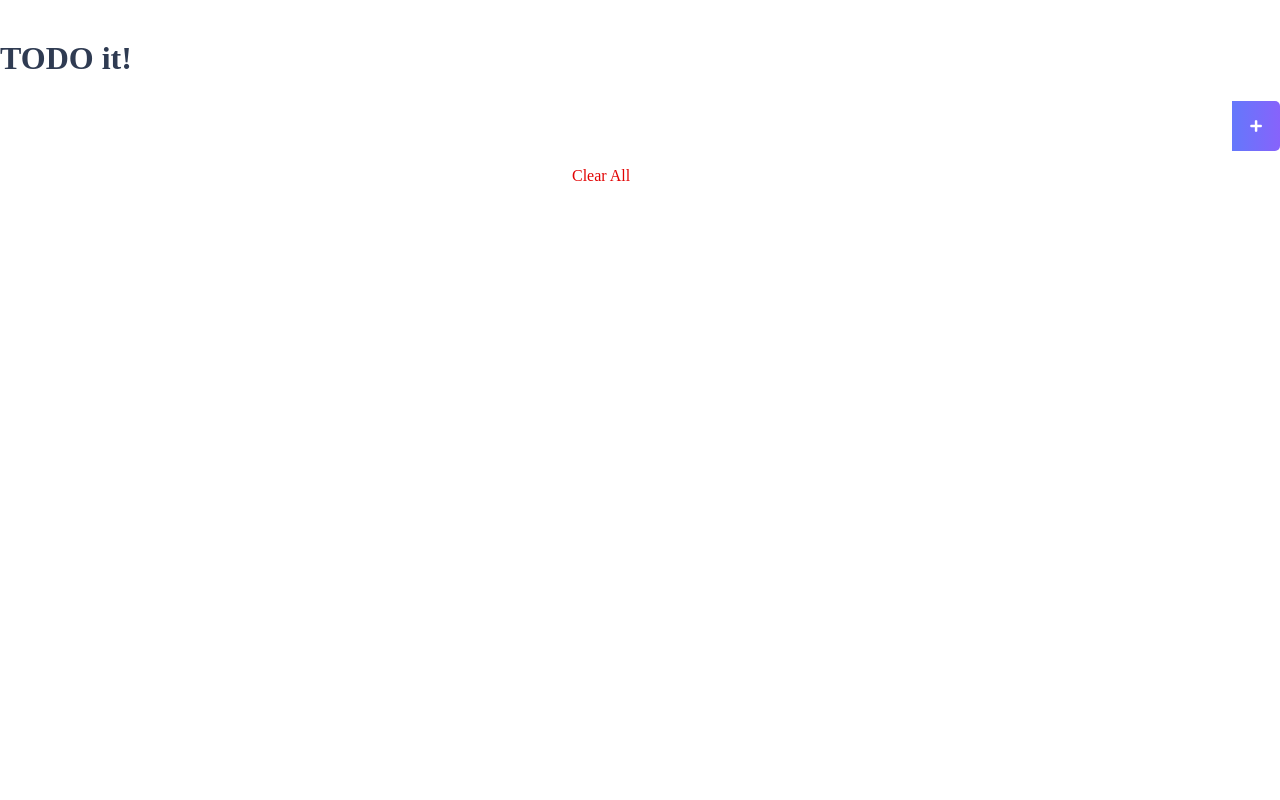
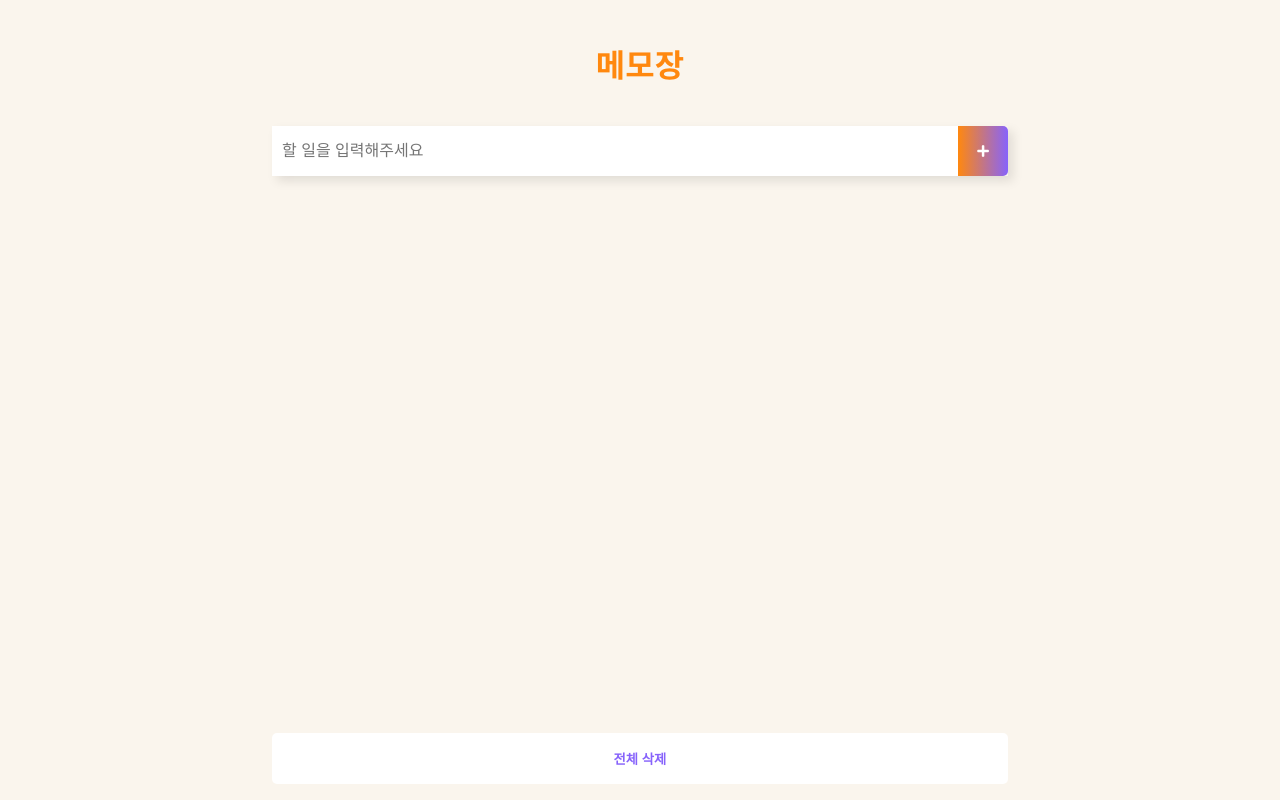
Before and after one commit to function-dh/inflearnVue, a Vue app: page / in a window 1280 px wide. Built offline with nearby package versions, Linux system fonts and the light colour scheme.

Commit message:
[작업] css 정리

```diff
--- a/src/App.vue
+++ b/src/App.vue
@@ -1,13 +1,16 @@
 <template>
   <div id="app">
-    <div id="header">
+    <header id="header">
       <TodoHeader />
-    </div>
+    </header>
     <div id="container">
       <TodoInput />
       <TodoList />
       <TodoClear />
     </div>
+
+    <!-- modal -->
+    <Modal />
   </div>
 </template>
 
@@ -16,6 +19,7 @@ import TodoHeader from './components/todo/TodoHeader'
 import TodoInput from './components/todo/TodoInput'
 import TodoList from './components/todo/TodoList'
 import TodoClear from './components/todo/TodoClear'
+import Modal from './components/common/Modal'
 
 export default {
   name: 'App',
@@ -23,12 +27,21 @@ export default {
     TodoHeader,
     TodoInput,
     TodoList,
-    TodoClear
+    TodoClear,
+    Modal
   }
 }
 </script>
 
 <style lang="scss">
-@import "@/assets/scss/common";
+  @import "@/assets/scss/common";
 
+  body{
+    background: $BACKGROUND;
+  }
+  .inner{
+    max-width: 768px;
+    margin: 0 auto;
+    padding: 0 16px;
+  }
 </style>
--- a/src/assets/scss/abstracts/_variables.scss
+++ b/src/assets/scss/abstracts/_variables.scss
@@ -1,17 +1,18 @@
 @charset "UTF-8";
 
-// version
-$VER: '0.1.0';
-
 // img url
-$imgUrl: '/static/#{$VER}/images';
+$imgUrl: '/static/images';
 
 // font url
-$fontUrl: '/static/#{$VER}/fonts';
+$fontUrl: '/static/fonts';
 $TEXT_FONT_STACK: (
   'en': ('-apple-system', 'BlinkMacSystemFont', 'San Francisco', 'Noto Sans KR', 'Malgun Gothic', '맑은고딕', '돋움', 'Dotum', 'Helvetica', 'Apple SD Gothic Neo', Sans-serif),
-  'ko': ('Noto Sans KR', 'Malgun Gothic', '맑은고딕', '돋움', 'Dotum', 'Helvetica', 'Apple SD Gothic Neo' Sans-serif)
+  'ko': ('Noto Sans KR', 'Malgun Gothic', '맑은고딕', '돋움', 'Dotum', 'Helvetica', 'Apple SD Gothic Neo', Sans-serif)
 );
 
-// color (미정)
-$TEXT_COLOR : #333;
+// color
+$TEXT_DEAFULT : #333;
+$BACKGROUND : #FAF5ED;
+$POINT : #FF880F;
+$POINT_PURPLE : #8763FB;
+$DISABLED_DEFAULT : #b3adad;
--- a/src/assets/scss/base/_typography.scss
+++ b/src/assets/scss/base/_typography.scss
@@ -6,5 +6,5 @@ body, textarea, pre {
   font-weight:normal;
   word-break: keep-all;
   -webkit-text-size-adjust: none;
-  color: $TEXT_COLOR;
+  color: $TEXT_DEAFULT;
 }
--- a/src/components/common/Modal.vue
+++ b/src/components/common/Modal.vue
@@ -1,77 +1,27 @@
 <template>
-  <transition name="modal">
-    <div class="modal-mask">
-      <div class="modal-wrapper">
-        <div class="modal-container">
+  <div v-if="false" class="Modal">
+    <div class="dim"></div>
+    <div class="modal-cont">
       <div class="modal-header">
         <slot name="header">
-              default header
+          기본 모달 header
         </slot>
       </div>
       <div class="modal-body">
         <slot name="body">
-              default body
+          기본 모달 container
         </slot>
       </div>
     </div>
   </div>
-    </div>
-  </transition>
 </template>
 
-<style>
-.modal-mask {
-  position: fixed;
-  z-index: 9998;
-  top: 0;
-  left: 0;
-  width: 100%;
-  height: 100%;
-  background-color: rgba(0, 0, 0, .5);
-  display: table;
-  transition: opacity .3s ease;
+<script>
+export default {
+
 }
+</script>
 
-.modal-wrapper {
-  display: table-cell;
-  vertical-align: middle;
-}
+<style lang="scss" scoped>
 
-.modal-container {
-  width: 300px;
-  margin: 0px auto;
-  padding: 20px 30px;
-  background-color: #fff;
-  border-radius: 2px;
-  box-shadow: 0 2px 8px rgba(0, 0, 0, .33);
-  transition: all .3s ease;
-  font-family: Helvetica, Arial, sans-serif;
-}
-
-.modal-header h3 {
-  margin-top: 0;
-  color: #42b983;
-}
-
-.modal-body {
-  margin: 20px 0;
-}
-
-.modal-default-button {
-  float: right;
-}
-
-.modal-enter {
-  opacity: 0;
-}
-
-.modal-leave-active {
-  opacity: 0;
-}
-
-.modal-enter .modal-container,
-.modal-leave-active .modal-container {
-  -webkit-transform: scale(1.1);
-  transform: scale(1.1);
-}
 </style>
--- a/src/components/todo/TodoClear.vue
+++ b/src/components/todo/TodoClear.vue
@@ -1,6 +1,8 @@
 <template>
-	<div class="clearAllContainer">
-		<span @click="clearTodo" class="clearAllBtn">Clear All</span>
+	<div class="TodoClear">
+		<div class="inner">
+			<button type="button" @click="clearTodo" class="btn-clear-all">전체 삭제</button>
+		</div>
 	</div>
 </template>
 
@@ -16,18 +18,24 @@ export default {
 }
 </script>
 
-<style scoped>
-	.clearAllContainer {
-		width: 8.5rem;
-		height: 50px;
-		line-height: 50px;
-		background-color: white;
-		border-radius: 5px;
-		margin: 0 auto;
-	}
-	.clearAllBtn {
-		display: block;
-		color: #e20303;
-		cursor: pointer;
+<style lang="scss" scoped>
+	.TodoClear {
+		position: fixed;
+		bottom: 0;
+		left: 0;
+		width: 100%;
+		padding-bottom: 16px;
+		padding-bottom: calc(constant(safe-area-inset-bottom) + 16px);
+    padding-bottom: calc(env(safe-area-inset-bottom) + 16px);
+		text-align: center;
+		background: $BACKGROUND;
+		.btn-clear-all {
+			width: 100%;
+			padding: 16px 0;
+			border-radius: 5px;
+			font-weight: 700;
+			color: $POINT_PURPLE;
+			background: #fff;
+		}
 	}
 </style>
--- a/src/components/todo/TodoHeader.vue
+++ b/src/components/todo/TodoHeader.vue
@@ -1,13 +1,18 @@
 <template>
-	<header>
-		<h1>TODO it!</h1>
-	</header>
+	<div class="TodoHeader">
+		<div class="inner">
+			<h1 class="tit">메모장</h1>
+		</div>
+	</div>
 </template>
 
-<style scoped>
-h1{
-	margin: 2.5rem 0 1.5rem;
-	font-weight: 700;
-	color: #2f3b52;
-}
+<style lang="scss" scoped>
+	.TodoHeader{
+		padding: 40px 0;
+		.tit{
+			text-align: center;
+			font-weight: 700;
+			color: $POINT;
+		}
+	}
 </style>
--- a/src/components/todo/TodoInput.vue
+++ b/src/components/todo/TodoInput.vue
@@ -1,34 +1,24 @@
 <template>
-	<div class="inputBox shadow">
+	<div class="TodoInput">
+		<div class="inner">
 			<!-- 텍스트 입력 창 -->
-		<InputText :value="newTodoItem" @input="setData" @keypressEnter="addTodo" />
-		<button @click="addTodo" class="addContainer">
-			<i class="addBtn fas fa-plus" aria-hidden="true"></i>
+			<div class="input-box">
+				<InputText :value="newTodoItem" @input="setData" @keypressEnter="addTodo" class="todo-input" placeholder="할 일을 입력해주세요" />
+				<button @click="addTodo" class="add-container">
+					<i class="btn-add fas fa-plus" aria-hidden="true"></i>
 				</button>
-
-		<!-- Modal 창 -->
-		<Modal v-if="showModal">
-      <h3 slot="header">
-        경고
-        <i class="closeModalBtn fa fa-times"
-          aria-hidden="true"
-          @click="showModal = false">
-        </i>
-      </h3>
-      <p slot="body">할 일을 입력하세요.</p>
-    </Modal>
+			</div>
+		</div>
 	</div>
 </template>
 
 <script>
 import InputText from '../common/InputText'
-import Modal from '../common/Modal'
 
 export default {
 	data() {
 		return {
 			newTodoItem: '',
-			showModal : false
 		}
 	},
 	methods: {
@@ -41,7 +31,7 @@ export default {
 				this.$store.commit('todo/addTodoItem', this.newTodoItem)
 				this.clearInput()
 			} else{
-				this.showModal = true
+				console.log('모달 오픈');
 			}
 		},
 		// 입력창 초기화
@@ -50,48 +40,38 @@ export default {
 		}
 	},
 	components:{
-		InputText,
-		Modal
+		InputText
 	}
 }
 </script>
 
 <style lang="scss" scoped>
-input:focus {
-  outline: none;
-}
-.inputBox {
+	.TodoInput {
 		height: 50px;
 		border-radius: 5px;
 		line-height: 50px;
-  background: #fff;
-	input {
-		float: left;
-		width: calc(100% - 3rem);
-		height: 100%;
-		margin: 0;
+		.input-box{
+			display: flex;
+			box-shadow: 5px 5px 10px rgba(0,0,0,0.1);
+			.todo-input {
+				width: 100%;
 				padding: 0 10px;
-		border-style: none;
-		font-size: 0.9rem;
-		box-sizing: border-box;
+				border: 0;
+				&:focus{
+					outline: 0;
 				}
 			}
-.addContainer {
-  float: right;
-  display: block;
-  width: 3rem;
-	padding: 0;
-	border: 0;
+			.add-container {
+				flex: 0 0 50px;
 				border-radius: 0 5px 5px 0;
-  background: linear-gradient(to right, #6478FB, #8763FB);
+				background: linear-gradient(to right, $POINT, #8763FB);
 			}
-.addBtn {
+			.btn-add {
 				height: 50px;
 				line-height: 50px;
 				vertical-align: middle;
 				color: #fff;
 			}
-.closeModalBtn{
-	color: #42b983;
+		}
 	}
 </style>
--- a/src/components/todo/TodoList.vue
+++ b/src/components/todo/TodoList.vue
@@ -1,14 +1,16 @@
 <template>
-	<div class="TodoList-cont">
-		<transition-group name="list" tag="ul">
-			<li v-for="(todo, index) in this.todoItems" :key="todo.item" class="shadow" >
-				<i :class="{checkBtnCompleted : todo.completed}" class="checkBtn fas fa-check" @click="toggleComplete({todo, index})"></i>
-				<span :class="{textCompleted : todo.completed}">{{ todo.item }}</span>
-				<span class="removeBtn" @click="removeTodo({todo, index})">
+	<div class="TodoList">
+		<div class="inner">
+			<transition-group name="list" tag="ul" class="todo-list">
+				<li v-for="(todo, index) in this.todoItems" :key="todo.item" :class="{textCompleted : todo.completed}">
+					<i @click="toggleComplete({todo, index})" class="btn-check fas fa-check"></i>
+					<span class="txt">{{ todo.item }}</span>
+					<span @click="removeTodo({todo, index})" class="btn-remove">
 						<i class="fas fa-trash-alt"></i>
 					</span>
 				</li>
 			</transition-group>
+		</div>
 	</div>
 </template>
 
@@ -30,46 +32,59 @@ export default {
 }
 </script>
 
-<style scoped>
-	ul {
-		list-style-type: none;
-		padding-left: 0px;
-		margin-top: 0;
-		text-align: left;
+<style lang="scss" scoped>
+	.TodoList{
+		padding-bottom: 64px;
+		.todo-list{
+			overflow-x: hidden;
+			overflow-y: auto;
+			margin: 12px 0 0;
+			padding: 0 0 15px;
+			> li{
+				display: flex;
+				margin: 12px 0 0;
+				padding: 13px 12px;
+				border-radius: 5px;
+				box-shadow: 5px 5px 10px rgba(0,0,0,0.1);
+				background: #fff;
+				&:first-child{
+					margin: 0;
 				}
-	li {
-		display: flex;
-		min-height: 50px;
-		height: 50px;
-		line-height: 50px;
-		margin: 0.5rem 0;
-		padding: 0 0.9rem;
-		background: white;
-		border-radius: 5px;
+				&.textCompleted{
+					.btn-check {
+						color: $DISABLED_DEFAULT;
 					}
-	.checkBtn {
-		line-height: 45px;
-		color: #62acde;
-		margin-right: 5px;
+					.txt{
+						text-decoration: line-through;
+						color: $DISABLED_DEFAULT;
 					}
-	.checkBtnCompleted {
-		color: #b3adad;
 				}
-	.textCompleted {
-		text-decoration: line-through;
-		color: #b3adad;
+				.btn-check {
+					display: block;
+					margin: 4px 12px 0 0;
+					line-height: 1;
+					color: $POINT;
 				}
-	.removeBtn {
-		margin-left: auto;
-		color: #de4343;
+				.txt{
+					@include ellipsis();
+					width: 100%;
+				}
+				.btn-remove {
+					display: block;
+					margin-left: 12px;
+					line-height: 1;
+					color: $POINT_PURPLE;
+				}
+			}
+		}
 	}
 
 	/* 리스트 아이템 transition css */
 	.list-enter-active, .list-leave-active {
 		transition: all 1s;
 	}
-	.list-enter, .list-leave-to /* .list-leave-active below version 2.1.8 */ {
+	.list-enter, .list-leave-to {
 		opacity: 0;
-		transform: translateY(30px);
+		transform: translateX(30px);
 	}
 </style>
```
Lines whose indentation alone changed are shown as unchanged.
